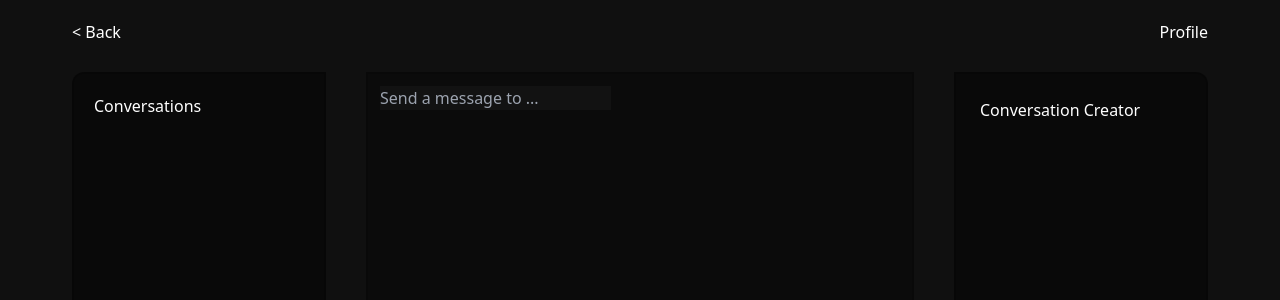
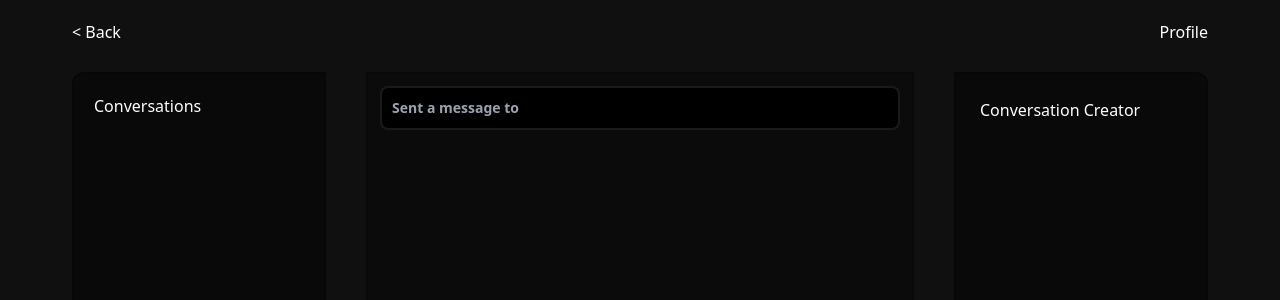
Before and after one commit to ProxityStudios/casurfing, a Next.js app: page /conversations/1 in a window 1280 px wide. Shown: the top 300 px of the page. Built offline with nearby package versions, Linux system fonts and the light colour scheme.

Commit message:
Improve accessabilty

```diff
--- a/app/conversations/[conversationId]/layout.tsx
+++ b/app/conversations/[conversationId]/layout.tsx
@@ -10,11 +10,11 @@ export default function CasurfingLayout({
       <Header />
 
       <section className="mt-2 container mx-auto grid grid-cols-12 gap-x-10 h-5/6">
-        <aside tabIndex={0} className="border-2 border-black/20 col-span-3 bg-black/40 rounded-l-xl p-5 duration-150 ease-linear focus:bg-black/80">Conversations</aside>
-        <main tabIndex={0} className="border-2 border-black/20 col-span-6 bg-black/30 p-3 duration-150 ease-linear focus:bg-black/80">
+        <aside tabIndex={0} className="border-2 border-black/20 col-span-3 bg-black/40 rounded-l-xl p-5 duration-150 ease-linear focus-visible:bg-black/50 focus-visible:ring focus-visible:ring-teal-500">Conversations</aside>
+        <main tabIndex={0} className="border-2 border-black/20 col-span-6 bg-black/30 p-3 duration-150 ease-linear focus-visible:bg-black/50 focus-visible:ring focus-visible:ring-teal-500">
           {children}
         </main>
-        <aside tabIndex={0} className="border-2 border-black/20 col-span-3 bg-black/40 rounded-r-xl p-6 duration-150 ease-linear focus:bg-black/80">Conversation Creator</aside>
+        <aside tabIndex={0} className="border-2 border-black/20 col-span-3 bg-black/40 rounded-r-xl p-6 duration-150 ease-linear focus-visible:bg-black/50 focus-visible:ring focus-visible:ring-teal-500">Conversation Creator</aside>
       </section>
     </>
   );
--- a/app/conversations/[conversationId]/page.tsx
+++ b/app/conversations/[conversationId]/page.tsx
@@ -1,7 +1,13 @@
 const Conversation = () => {
   return (
      <div className="">
-        <input type="text" placeholder="Send a message to ..." />
+
+      <input
+         type="text"
+         className="bg-black text-sm rounded-lg border-2 duration-150 border-white/10 font-semibold block w-full p-2.5 focus-visible:ring focus-visible:ring-teal-500 outline-none"
+         placeholder="Sent a message to" />
+
+
      </div>
   );
 };
--- a/styles/globals.css
+++ b/styles/globals.css
@@ -2,6 +2,12 @@
 @tailwind components;
 @tailwind utilities;
 
-html.dark {
-  color-scheme: dark;
+@layer base {
+  * {
+    outline: 0;
+  }
+
+  html.dark {
+    color-scheme: dark;
+  }
 }
```
